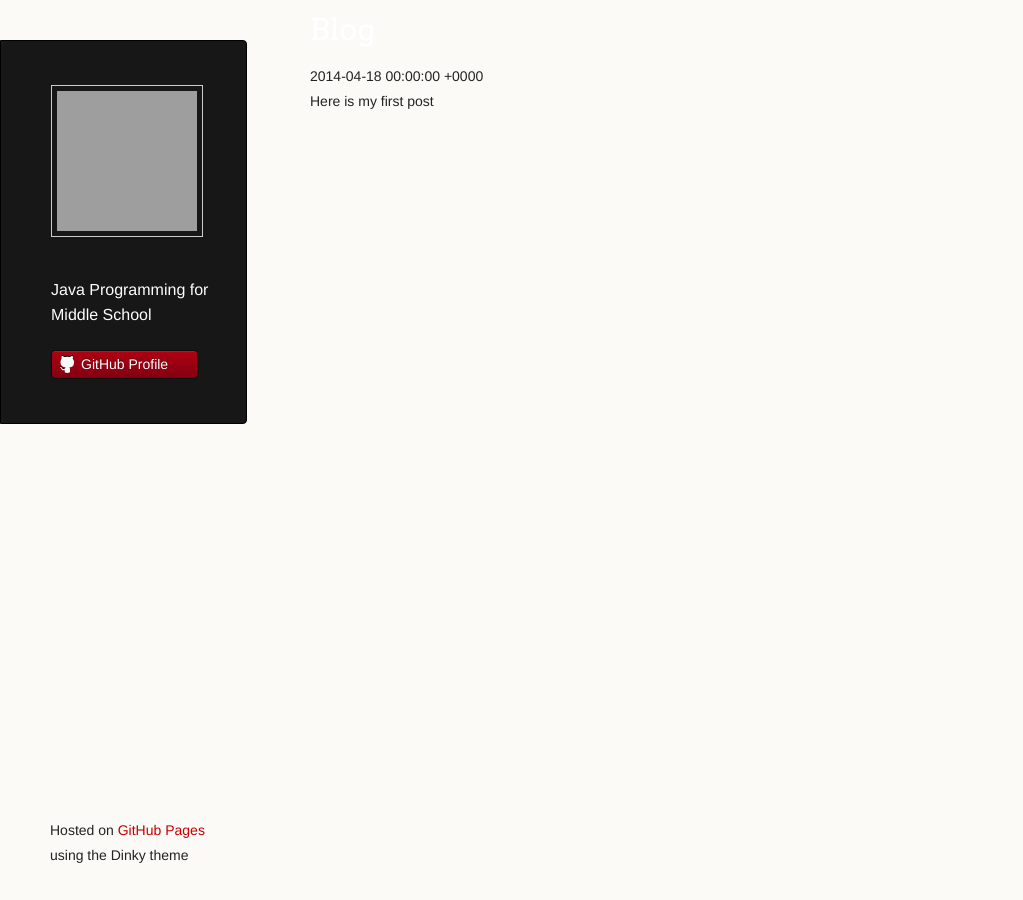
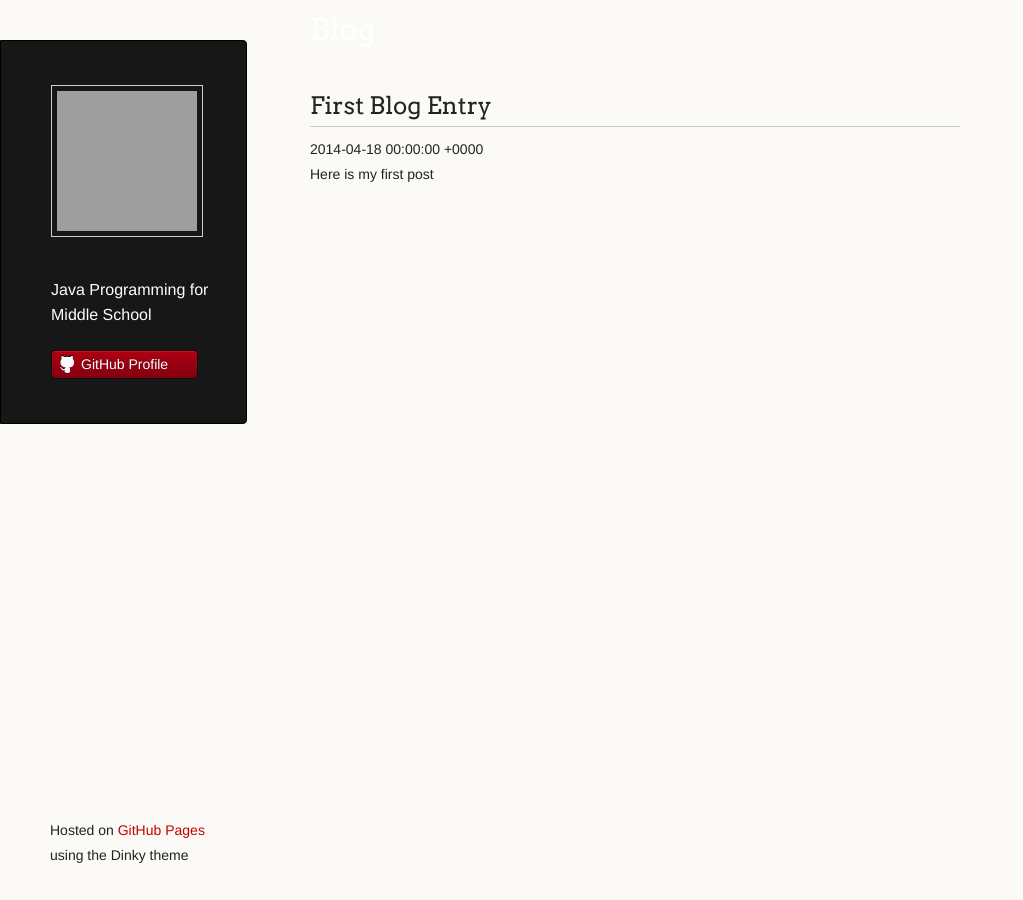
Before and after one commit to mscsbend/mscsbend.github.io, a Jekyll site: the page built from blog.html, in a window 1280 px wide. Shown: the whole page, without its empty margins (0-1023 px from the left). Built offline with Jekyll 4.4.1, drawn with Linux system fonts in a browser that asks for light colours; grey boxes are pictures that could not be loaded.

Commit message:
Update blog.html

```diff
--- a/blog.html
+++ b/blog.html
@@ -32,6 +32,7 @@ title: Morning Star Christian School - Blog
       <section>
         <h1 class="header">Blog</h1>
       	  {% for post in site.posts %}
+      	      <h2>{{ post.title }}</h2>
       	      <div>{{ post.date}} {{ post.excerpt }}</div>
       	  {% endfor %}
       </section>
```
